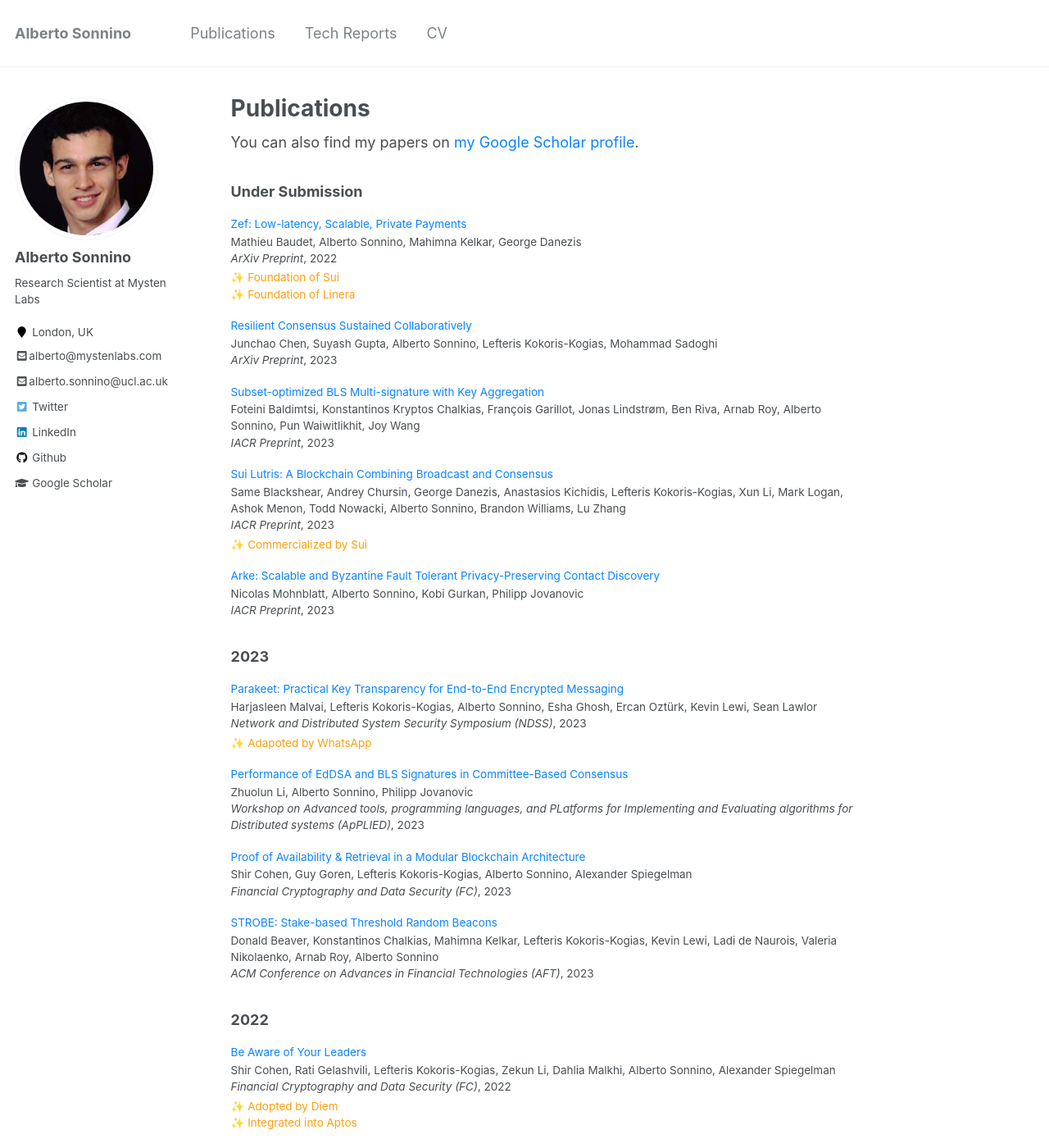
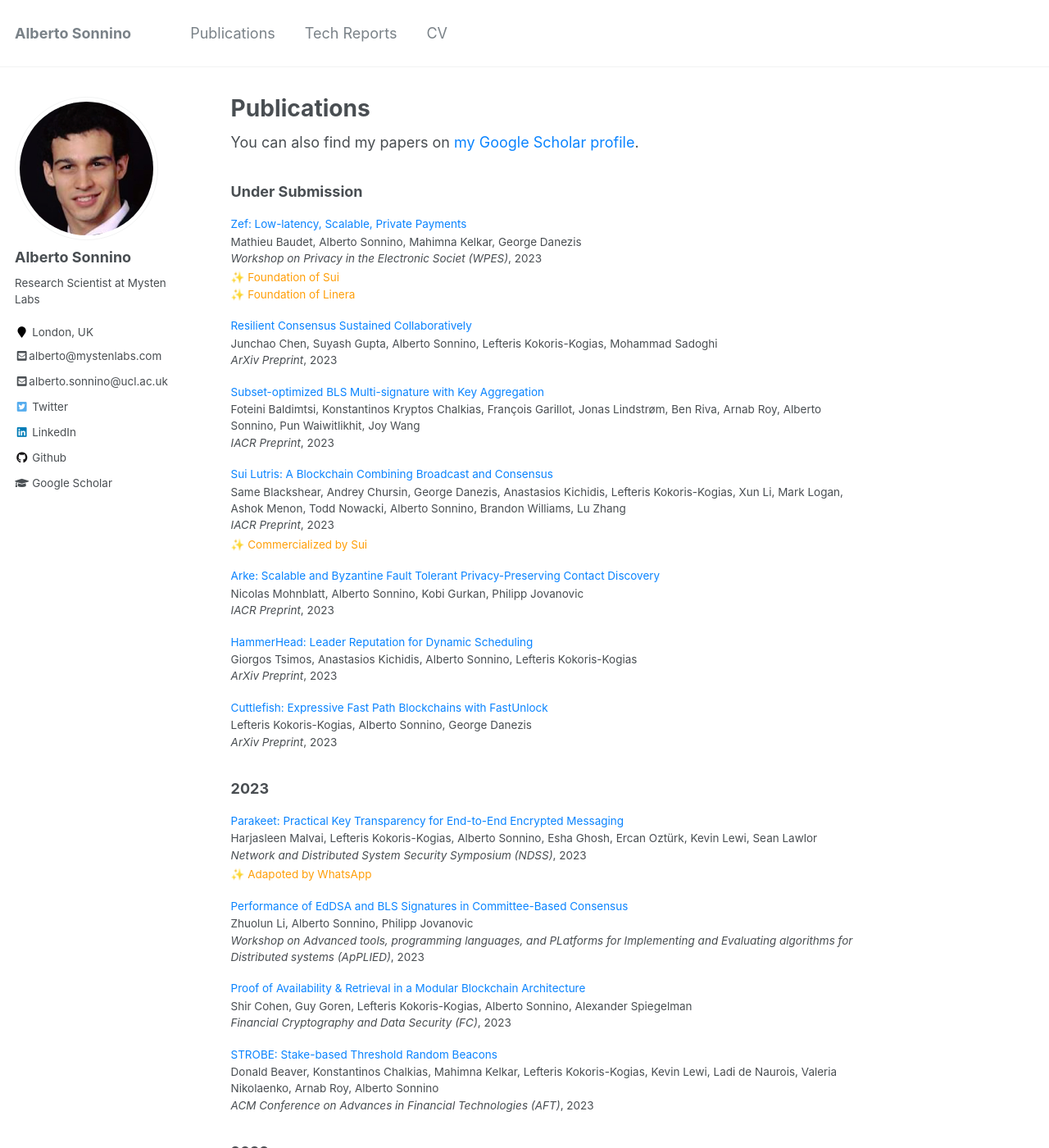
Before and after one commit to asonnino/asonnino.github.io, a Jekyll site: the page built from _pages/publications.md, in a window 1280 px wide and 1400 px high. Shown: the whole window at 82% size. Built offline with Jekyll 4.4.1, drawn with Linux system fonts in a browser that asks for light colours.

Commit message:
Update papers

```diff
--- a/_data/papers.json
+++ b/_data/papers.json
@@ -271,8 +271,8 @@
     "category": "submission",
     "title": "Zef: Low-latency, Scalable, Private Payments",
     "authors": "Mathieu Baudet, Alberto Sonnino, Mahimna Kelkar, George Danezis",
-    "venue": "ArXiv Preprint",
-    "date": 2022,
+    "venue": "Workshop on Privacy in the Electronic Societ (WPES)",
+    "date": 2023,
     "filename": "zef.pdf",
     "adoptions": ["Foundation of Sui", "Foundation of Linera"]
   },
@@ -339,5 +339,21 @@
     "venue": "IACR Preprint",
     "date": 2023,
     "filename": "arke.pdf"
+  },
+  {
+    "category": "submission",
+    "title": "HammerHead: Leader Reputation for Dynamic Scheduling",
+    "authors": "Giorgos Tsimos, Anastasios Kichidis, Alberto Sonnino, Lefteris Kokoris-Kogias",
+    "venue": "ArXiv Preprint",
+    "date": 2023,
+    "filename": "hammerhead.pdf"
+  },
+  {
+    "category": "submission",
+    "title": "Cuttlefish: Expressive Fast Path Blockchains with FastUnlock",
+    "authors": "Lefteris Kokoris-Kogias, Alberto Sonnino, George Danezis",
+    "venue": "ArXiv Preprint",
+    "date": 2023,
+    "filename": "cuttlefish.pdf"
   }
 ]
```
Also changed, not shown: 2 other files.
